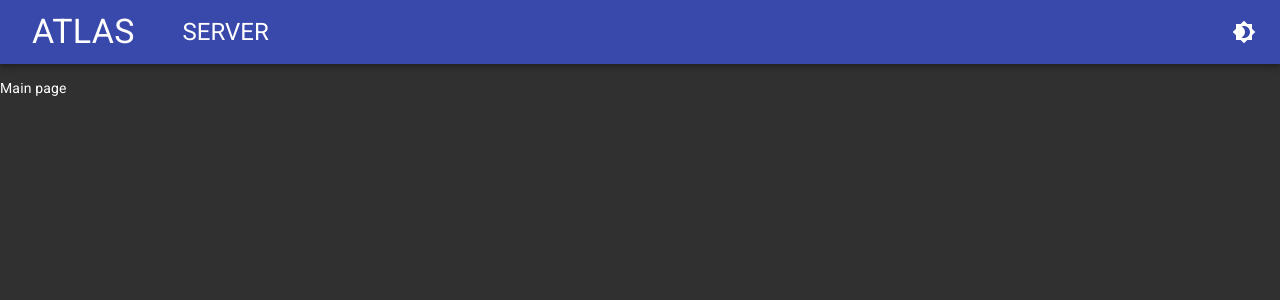
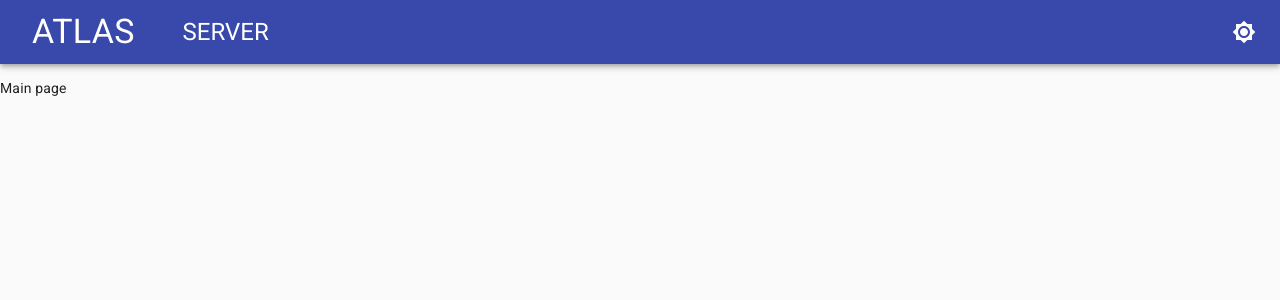
Before and after one commit to Luj8n/atlas, a Next.js app: page / in a window 1280 px wide. Shown: the top 300 px of the page. Built offline with nearby package versions, Linux system fonts and the light colour scheme.

Commit message:
added theme loading from cookie, cleaned things up

```diff
--- a/components/MyThemeProvider.js
+++ /dev/null
@@ -1,11 +0,0 @@
-import { MuiThemeProvider } from "@material-ui/core/styles";
-import { createMuiTheme } from "@material-ui/core/styles";
-import { lightTheme, darkTheme } from "../lib/themes";
-
-export default function MyThemeProvider({ children, isLightTheme }) {
-  return (
-    <MuiThemeProvider theme={createMuiTheme(isLightTheme ? lightTheme : darkTheme)}>
-      {children}
-    </MuiThemeProvider>
-  );
-}
--- a/components/Navbar.js
+++ b/components/Navbar.js
@@ -23,7 +23,7 @@ const useStyles = makeStyles((theme) => ({
   },
 }));
 
-export default function Navbar({ setTheme, isLightTheme }) {
+export default function Navbar({ setTheme, theme }) {
   const classes = useStyles();
 
   return (
@@ -44,9 +44,9 @@ export default function Navbar({ setTheme, isLightTheme }) {
             edge="end"
             className={classes.menuButton}
             color="inherit"
-            onClick={() => setTheme(!isLightTheme)}
+            onClick={() => setTheme(!theme)}
           >
-            {isLightTheme ? <Brightness7Icon /> : <Brightness4Icon />}
+            {theme ? <Brightness7Icon /> : <Brightness4Icon />}
           </IconButton>
         </Toolbar>
       </AppBar>
--- /dev/null
+++ b/components/Providers.js
@@ -0,0 +1,19 @@
+import { useEffect, useState } from "react";
+import { ThemeProvider } from "@material-ui/core/styles";
+import { createTheme } from "@material-ui/core/styles";
+import { lightTheme, darkTheme } from "../lib/themes";
+
+export default function MyThemeProvider({ children, theme, setTheme }) {
+  const [mounted, setMounted] = useState(false);
+
+  useEffect(() => {
+    setTheme(localStorage.getItem("theme") === "dark" ? false : true);
+    setMounted(true);
+  }, []);
+
+  if (!mounted) return <></>;
+
+  return (
+    <ThemeProvider theme={createTheme(theme ? lightTheme : darkTheme)}>{children}</ThemeProvider>
+  );
+}
--- a/pages/_app.js
+++ b/pages/_app.js
@@ -1,23 +1,23 @@
-// copied from here: (a little modified)
-// https://github.com/mui-org/material-ui/blob/master/examples/nextjs/pages/_app.js
 import { useEffect, useState } from "react";
 import Head from "next/head";
 import CssBaseline from "@material-ui/core/CssBaseline";
 import Navbar from "../components/Navbar";
-import MyThemeProvider from "../components/MyThemeProvider";
+import Providers from "../components/Providers";
 
-function MyApp({ Component, pageProps }) {
-  // TODO: store the wanted theme in a cookie and use it
-  const [isLightTheme, setIsLightTheme] = useState(false);
+export default function MyApp({ Component, pageProps }) {
+  const [theme, setTheme] = useState(undefined); // true => light; false => dark
 
   useEffect(() => {
+    // https://github.com/mui-org/material-ui/blob/master/examples/nextjs/pages/_app.js
+    // ¯\_(ツ)_/¯
     const jssStyles = document.querySelector("#jss-server-side");
     if (jssStyles) jssStyles.parentElement.removeChild(jssStyles);
   }, []);
 
-  function setTheme(theme) {
-    setIsLightTheme(theme);
-  }
+  const changeTheme = (choice) => {
+    localStorage.setItem("theme", choice ? "light" : "dark");
+    setTheme(choice);
+  };
 
   return (
     <>
@@ -25,13 +25,11 @@ function MyApp({ Component, pageProps }) {
         <title>Atlas</title>
         <meta name="viewport" content="minimum-scale=1, initial-scale=1, width=device-width" />
       </Head>
-      <MyThemeProvider isLightTheme={isLightTheme} setTheme={setTheme}>
+      <Providers setTheme={changeTheme} theme={theme}>
         <CssBaseline />
-        <Navbar setTheme={setTheme} isLightTheme={isLightTheme} />
+        <Navbar setTheme={changeTheme} theme={theme} />
         <Component {...pageProps} />
-      </MyThemeProvider>
+      </Providers>
     </>
   );
 }
-
-export default MyApp;
```
Also changed, not shown: 1 other file (tests, documents, lock files or other folders).
